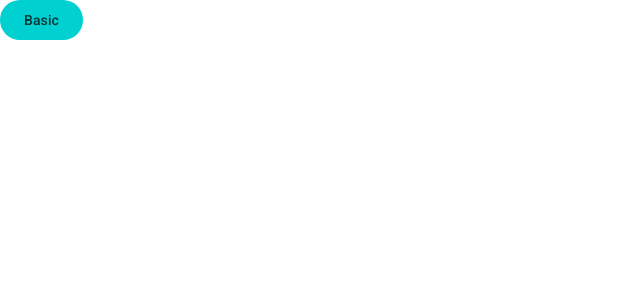
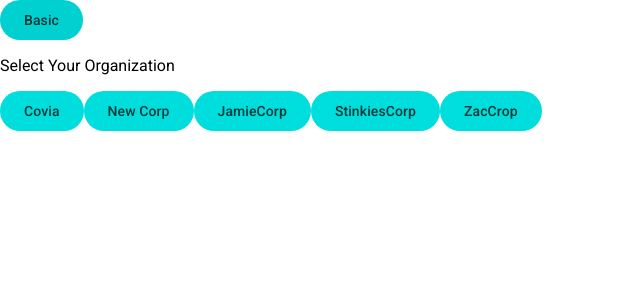
Before and after one commit to RuFeeOh/EZ-Analyze-Repository, an Angular app: page / in a window 1280 px wide. Shown: the top 300 px of the page, without its empty margins (0-640 px from the left). Built offline with nearby package versions, Linux system fonts and the light colour scheme.

Commit message:
We made even more buttons but a different way!

```diff
--- a/src/app/app.component.html
+++ b/src/app/app.component.html
@@ -1 +1,2 @@
 <button mat-flat-button>Basic</button>
+<app-organization-selector></app-organization-selector>
--- a/src/app/app.component.ts
+++ b/src/app/app.component.ts
@@ -1,9 +1,10 @@
 import { Component } from '@angular/core';
 import { RouterOutlet } from '@angular/router';
 import {MatButtonModule} from '@angular/material/button';
+import { OrganizationSelectorComponent } from './pages/organization-selector/organization-selector.component';
 @Component({
   selector: 'app-root',
-  imports: [RouterOutlet, MatButtonModule],
+  imports: [RouterOutlet, MatButtonModule, OrganizationSelectorComponent],
   templateUrl: './app.component.html',
   styleUrl: './app.component.scss'
 })
--- /dev/null
+++ b/src/app/pages/organization-selector/organization-selector.component.html
@@ -0,0 +1,4 @@
+<p>Select Your Organization</p>
+@for (org of organizationList; track org) {
+<button mat-flat-button>{{org}}</button>
+}
--- /dev/null
+++ b/src/app/pages/organization-selector/organization-selector.component.ts
@@ -0,0 +1,12 @@
+import { Component } from '@angular/core';
+import { MatButtonModule } from '@angular/material/button';
+
+@Component({
+  selector: 'app-organization-selector',
+  imports: [MatButtonModule],
+  templateUrl: './organization-selector.component.html',
+  styleUrl: './organization-selector.component.scss'
+})
+export class OrganizationSelectorComponent {
+  public organizationList: string[] = ["Covia", "New Corp", "JamieCorp", "StinkiesCorp", "ZacCrop"];
+}
```
Also changed, not shown: src/app/pages/organization-selector/organization-selector.component.scss (added), 1 other file (tests, documents, lock files or other folders).
